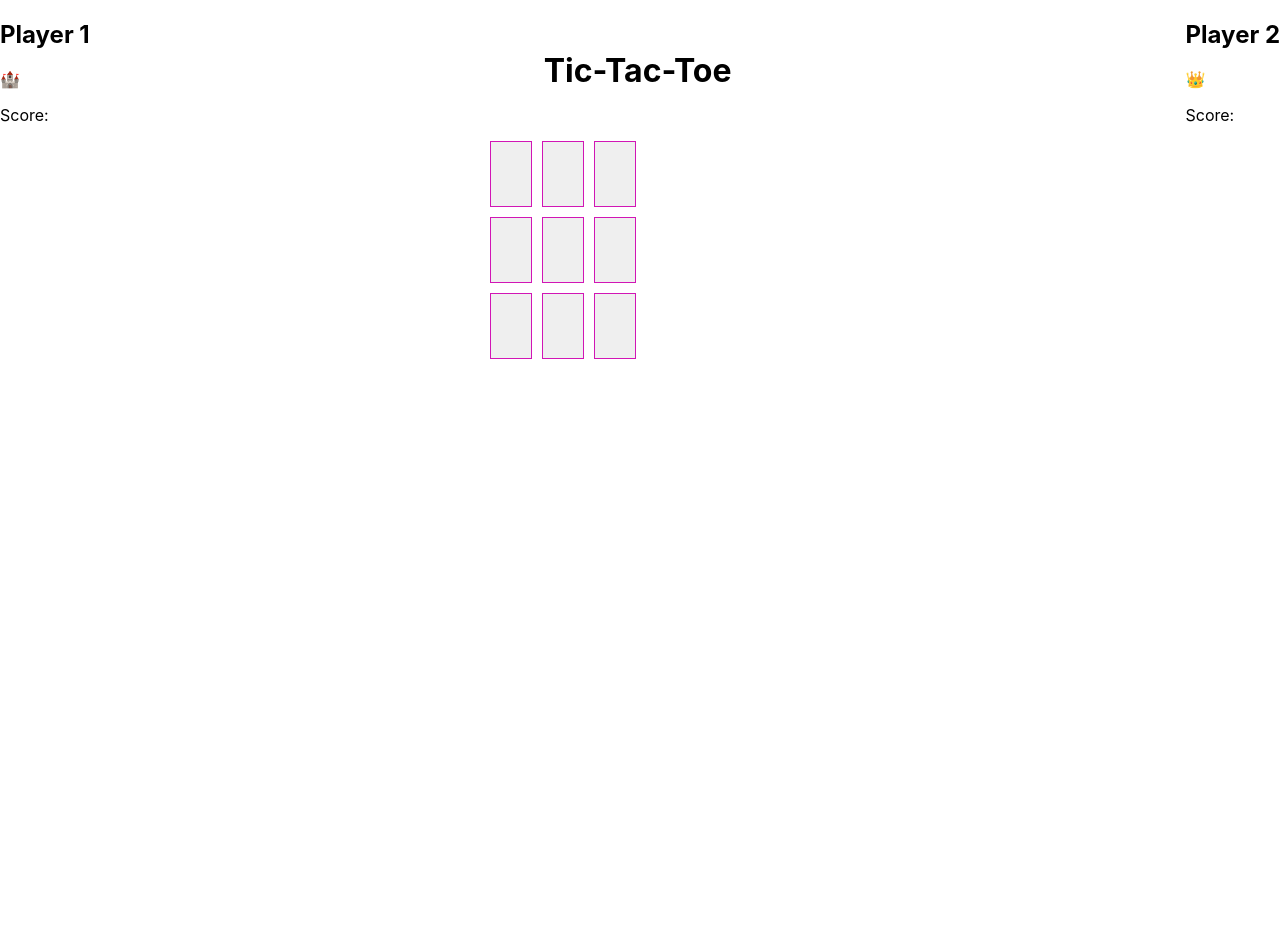
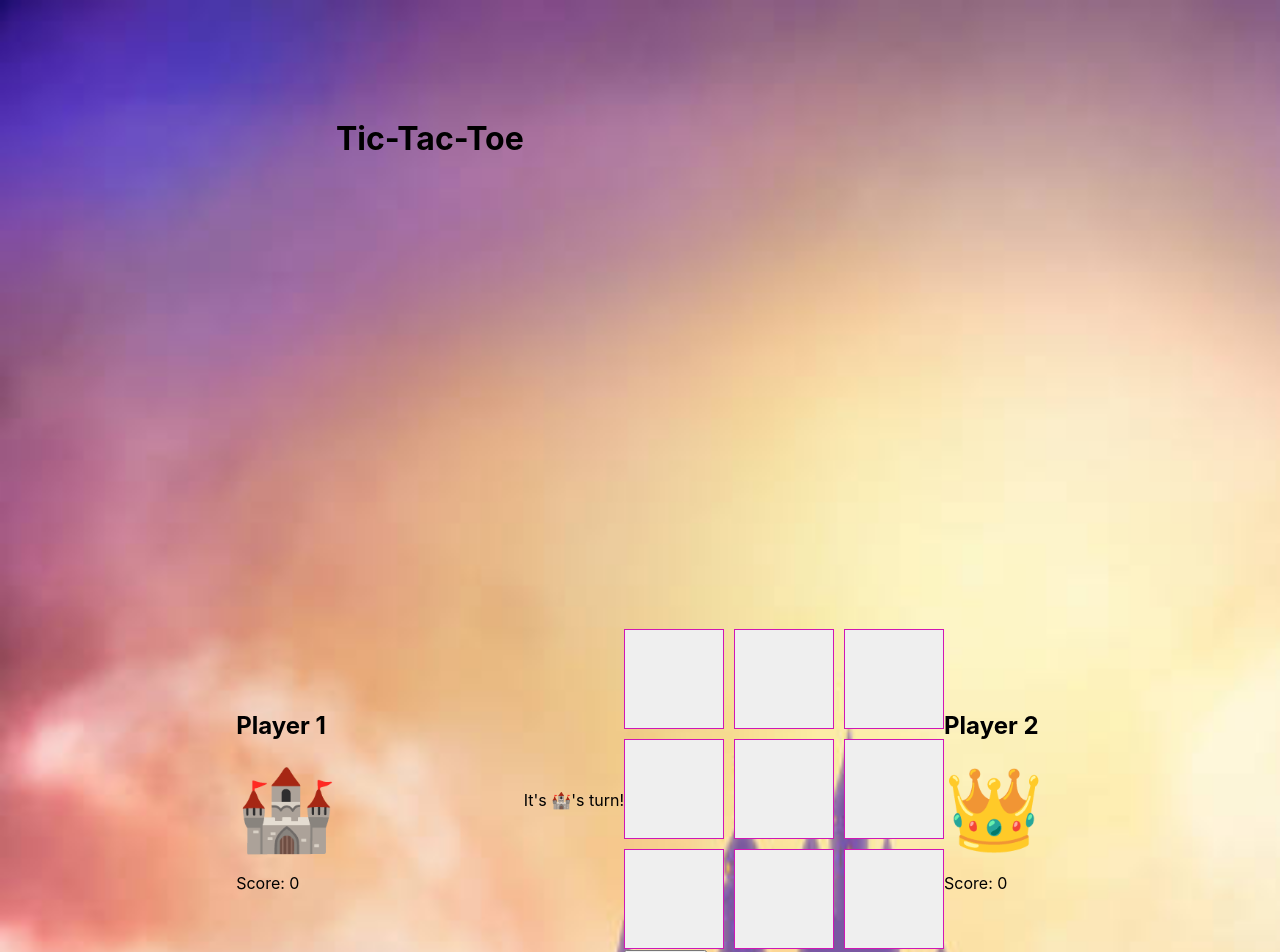
Before and after one commit to Jnguyen615/tic-tac-toe-react, a React (Create React App) app: page / in a window 1280 px wide. Shown: the top 952 px of the page. Before the commit the page ends 815 px from the top, so only its background shows below. Built offline with nearby package versions, Linux system fonts and the light colour scheme.

Commit message:
Make game functional

```diff
--- a/src/components/App/App.js
+++ b/src/components/App/App.js
@@ -4,21 +4,90 @@ import Header from '../Header/Header';
 import PlayerOne from '../PlayerOne/PlayerOne';
 import PlayerTwo from '../PlayerTwo/PlayerTwo';
 import Board from '../Board/Board';
+import { useState } from 'react';
+
+// function App() {
+//   const [scores, setScores] = useState({ playerOne: 0, playerTwo: 0 });
+//   const [currentPlayer, setCurrentPlayer] = useState('🏰')
+//   const gameBoard = ['', '', '', '', '', '', '', '', ''];
+
+//   const handleWin = (winningPlayer) => {
+//     setScores((prevScores) => {
+//       let updatedScores;
+
+//       if (winningPlayer === '🏰') {
+//         updatedScores = { ...prevScores, playerOne: prevScores.playerOne + 1 };
+//       } else if (winningPlayer === '👑') {
+//         updatedScores = { ...prevScores, playerTwo: prevScores.playerTwo + 1 };
+//       } else {
+//         updatedScores = prevScores;
+//       }
+
+//       return updatedScores;
+//     });
+//   };
+
+//   const switchTurn = () => {
+//     setCurrentPlayer((prevPlayer) => (prevPlayer === '🏰' ? '👑' : '🏰'));
+//   };
 
 
+
+//   return (
+//     <main>
+//     <div className='App'>
+//       <PlayerOne className='playerOne' score={scores.playerOne} />
+//       <Header />
+//       <p>It's {currentPlayer === '🏰' ? '🏰' : '👑'}'s turn!</p>
+//       <Board gameBoard={gameBoard} onWin={handleWin} />
+//       <PlayerTwo className='playerTwo' score={scores.playerTwo} />
+//     </div>
+//     {/* <div className='game-board'> */}
+//     {/* </div> */}
+//   </main>
+//   );
+// }
+
+// export default App;
+
 function App() {
+  const [scores, setScores] = useState({ playerOne: 0, playerTwo: 0 });
+  const [currentPlayer, setCurrentPlayer] = useState('🏰');
   const gameBoard = ['', '', '', '', '', '', '', '', ''];
+
+  const handleWin = (winningPlayer) => {
+    setScores((prevScores) => {
+      let updatedScores;
+
+      if (winningPlayer === '🏰') {
+        updatedScores = { ...prevScores, playerOne: prevScores.playerOne + 1 };
+      } else if (winningPlayer === '👑') {
+        updatedScores = { ...prevScores, playerTwo: prevScores.playerTwo + 1 };
+      } else {
+        updatedScores = prevScores;
+      }
+
+      return updatedScores;
+    });
+  };
+
+  const switchTurn = () => {
+    setCurrentPlayer((prevPlayer) => (prevPlayer === '🏰' ? '👑' : '🏰'));
+  };
+
+  const handleTokenPlaced = () => {
+    // Switch turn immediately after a token is placed
+    switchTurn();
+  };
 
   return (
     <main>
       <div className='App'>
-        <PlayerOne />
+        <PlayerOne className='playerOne' score={scores.playerOne} />
         <Header />
-        <PlayerTwo />
-      </div>
-
-      <div className='game-board'>
-        <Board gameBoard={gameBoard}  />
+        <p>It's {currentPlayer === '🏰' ? '🏰' : '👑'}'s turn!</p>
+        <Board gameBoard={gameBoard} onWin={handleWin} onTokenPlaced={handleTokenPlaced} />
+        <PlayerTwo className='playerTwo' score={scores.playerTwo} />
       </div>
     </main>
   );
--- a/src/components/App/App.scss
+++ b/src/components/App/App.scss
@@ -2,8 +2,21 @@
   display: flex;
   align-items: center;
   flex-direction: row;
-  justify-content: space-between;
+  align-items: center;
+  flex-wrap: wrap;
+  justify-content: center;
+  background-image: url('../../Images/castle 1.jpeg');
+  background-repeat: no-repeat;
+  background-size: cover;
+  height: 200vh;
+  z-index: 0;
 }
+
+
+// .PlayerOne,
+// .PlayerTwo {
+//   flex: 1; /* Equal width for PlayerOne and PlayerTwo */
+// }
 
 .game-board {
   display: grid;
@@ -12,4 +25,5 @@
   grid-gap: 10px;
   width: 300px;
   margin: auto;
+  z-index: 1;
 }
--- a/src/components/Board/Board.js
+++ b/src/components/Board/Board.js
@@ -1,17 +1,15 @@
-import React from 'react';
+import React, { useState, useEffect } from 'react';
 import './Board.scss'
-import { useState, useEffect } from 'react'
 
-const Board = ({ gameBoard }) => {
+const Board = ({ gameBoard, onWin, onTokenPlaced }) => {
   const [gameState, setGameState] = useState(gameBoard);
   const [currentToken, setCurrentToken] = useState('🏰');
-  const [winner, setWinner ] = useState(null)
-  const [winningMessage, setWinningMessage] = useState('')
-
+  const [winner, setWinner] = useState(null);
+  const [winningMessage, setWinningMessage] = useState('');
 
   useEffect(() => {
     checkWinner();
-  }, [gameState, winner]);
+  }, [gameState]);
 
   const handleBoxClick = (index) => {
     if (!gameState[index] && !winner) {
@@ -22,11 +20,8 @@ const Board = ({ gameBoard }) => {
         return newGameState;
       });
     }
+    onTokenPlaced()
   };
-
-  useEffect(() => {
-    checkWinner();
-  }, [gameState, winner]);
 
   const checkWinner = () => {
     const winningCombinations = [
@@ -48,9 +43,15 @@ const Board = ({ gameBoard }) => {
       const winningPlayer = gameState[winningCombination[0]];
       setWinner(winningPlayer);
       setWinningMessage(`Player ${winningPlayer} wins!`);
+      onWin(winningPlayer);
     }
   };
 
+  const resetGame = () => {
+    setGameState(gameBoard);
+    setWinner(null);
+    setWinningMessage('');
+  };
 
   return (
     <div>
@@ -62,6 +63,7 @@ const Board = ({ gameBoard }) => {
         ))}
       </div>
       {winningMessage && <p>{winningMessage}</p>}
+      <button className='next-game-btn' onClick={resetGame}>Next Game</button>
     </div>
   );
 };
--- a/src/components/Board/Board.scss
+++ b/src/components/Board/Board.scss
@@ -6,10 +6,13 @@
 
 .boxes {
   border: 1px solid #d116b5;
-  padding: 20px;
+  padding: 15px;
   text-align: center;
   font-size: 24px;
+  height: 100px;
+  width: 100px
 }
+
 .boxes:hover {
   background-color: pink
 }
--- a/src/components/Header/Header.scss
+++ b/src/components/Header/Header.scss
@@ -0,0 +1,3 @@
+h1 {
+  margin-bottom: 105%
+}
--- a/src/components/PlayerOne/PlayerOne.js
+++ b/src/components/PlayerOne/PlayerOne.js
@@ -1,11 +1,11 @@
 import './PlayerOne.scss'
 
-const PlayerOne = () => {
+const PlayerOne = ( {score} ) => {
   return (
     <main className='player-one'>
       <h2>Player 1</h2>
-      <p>🏰</p>
-      <p className='score'>Score: </p>
+      <p className='token'>🏰</p>
+      <p className='score'>Score: {score} </p>
     </main>
   )
 }
--- a/src/components/PlayerOne/PlayerOne.scss
+++ b/src/components/PlayerOne/PlayerOne.scss
@@ -0,0 +1,11 @@
+.players {
+  margin-bottom: 72%;
+  display: flex;
+  justify-content: space-between;
+  width: 100%;
+}
+
+.token {
+  font-size: 5em;
+  margin: 0;
+}
--- a/src/components/PlayerTwo/PlayerTwo.js
+++ b/src/components/PlayerTwo/PlayerTwo.js
@@ -1,11 +1,11 @@
 import './PlayerTwo.scss'
 
-const PlayerTwo = () => {
+const PlayerTwo = ( {score} ) => {
   return (
-    <main className='player-one'>
+    <main className='player-two'>
       <h2>Player 2</h2>
-      <p>👑</p>
-      <p className='score'>Score: </p>
+      <p className='token'>👑</p>
+      <p className='score'>Score: {score} </p>
     </main>
   )
 }
```
Also changed, not shown: src/Images/castle 1.jpeg (added).
